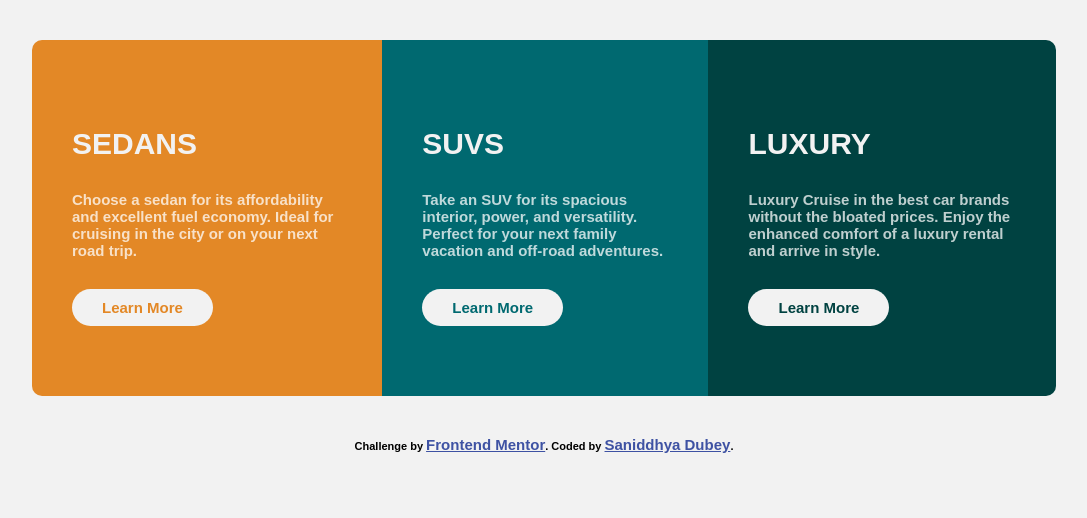
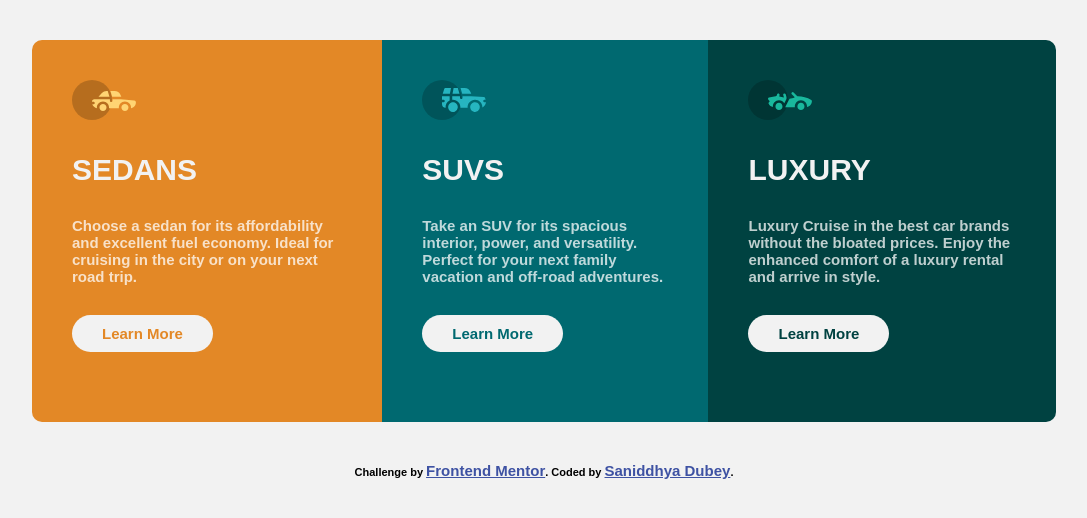
Before and after one commit to MOUGALI-SPAM/challenge-1, a plain HTML site: page index.html in a window 1280 px wide. Shown: the whole page, without its empty margins (96-1183 px from the left). Drawn offline with Linux system fonts and the light colour scheme.

Commit message:
Update index.html

```diff
--- a/index.html
+++ b/index.html
@@ -4,7 +4,7 @@
     <meta charset="UTF-8" />
     <meta name="viewport" content="width=device-width, initial-scale=1.0" />
     <!-- displays site properly based on user's device -->
-    <link rel="icon" type="image/png" sizes="32x32" href="favicon-32x32.png"/>
+    <link rel="icon" type="image/png" sizes="32x32" href="favicon.png"/>
     <title>Frontend Mentor | 3-column preview card component</title>
     <!-- Feel free to remove these styles or customise in your own stylesheet 👍 -->
     <style>
@@ -21,7 +21,7 @@
   <body>
     <div class="card">
       <div class="sedan">
-        <img src="./images/icon-sedans.svg" alt="" />
+        <img src="icon-sedans.svg" alt="" />
         <div class="title"><h1>SEDANS</h1></div>
         <p>
           Choose a sedan for its affordability and excellent fuel economy. Ideal
@@ -30,7 +30,7 @@
         <button class="btn">Learn More</button>
       </div>
       <div class="suv">
-        <img src="./images/icon-suvs.svg" alt="" />
+        <img src="icon-suvs.svg" alt="" />
         <div class="title"><h1>SUVS</h1></div>
         <p>
           Take an SUV for its spacious interior, power, and versatility. Perfect
@@ -39,7 +39,7 @@
         <button class="btn">Learn More</button>
       </div>
       <div class="luxury">
-        <img src="./images/icon-luxury.svg" alt="" />
+        <img src="icon-luxury.svg" alt="" />
         <div class="title"><h1>LUXURY</h1></div>
         <p>
           Luxury Cruise in the best car brands without the bloated prices. Enjoy
```
